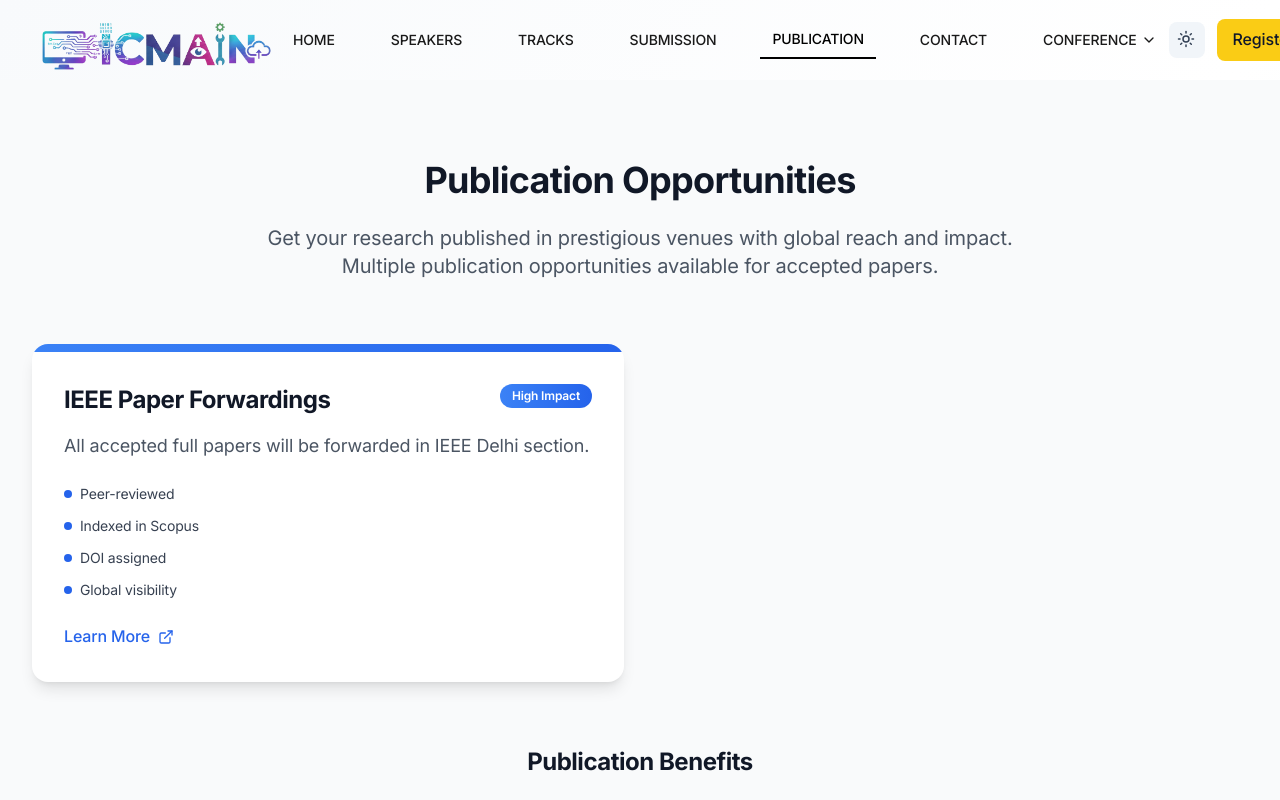
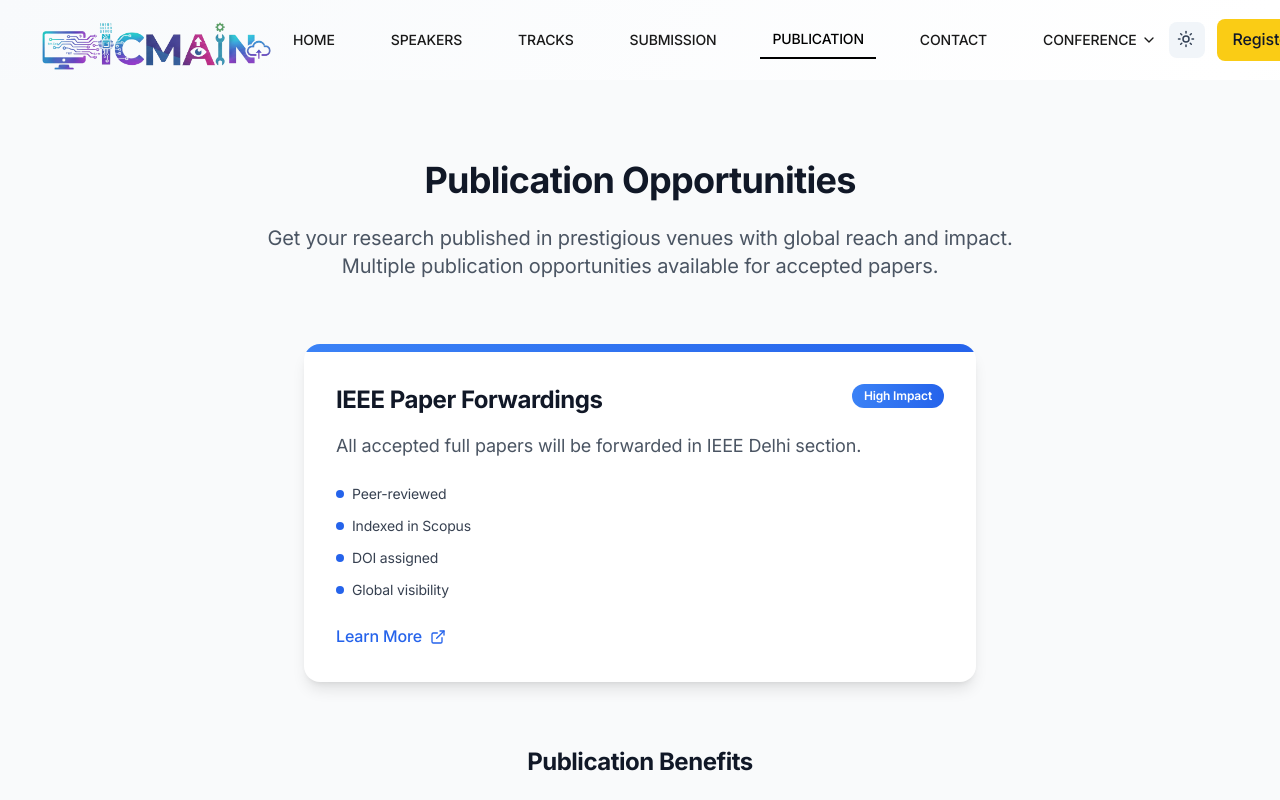
Before and after one commit to Kritika11052005/ResearchConference, a React (Vite) app: page /publication in a window 1280 px wide. Shown: the top 800 px of the page. Built offline with nearby package versions, Linux system fonts and the light colour scheme.

Commit message:
Publication Page and Contact Committee

```diff
--- a/src/pages/Contact.tsx
+++ b/src/pages/Contact.tsx
@@ -90,7 +90,7 @@ const Contact = () => {
             className="text-center"
           >
             <h1 className="text-4xl md:text-5xl lg:text-6xl font-bold text-slate-900 dark:text-white mb-6">
-              Organizing <span className="bg-gradient-to-r from-blue-600 to-purple-600 bg-clip-text text-transparent">Committee</span>
+              Contact <span className="bg-gradient-to-r from-blue-600 to-purple-600 bg-clip-text text-transparent">Committee</span>
             </h1>
             <p className="text-xl text-slate-600 dark:text-slate-300 max-w-3xl mx-auto leading-relaxed">
               Meet the dedicated team behind ICMAIN 2027, working tirelessly to bring you an exceptional conference experience
--- a/src/pages/Publication.tsx
+++ b/src/pages/Publication.tsx
@@ -44,7 +44,8 @@ const Publication = () => {
         </div>
 
         {/* Publication Options */}
-        <div className="grid md:grid-cols-2 gap-8 mb-16">
+        <div className="flex justify-center mb-16">
+  <div className="w-full max-w-2xl">
     {publications.map((pub, index) => (
       <div
         key={index}
@@ -83,6 +84,7 @@ const Publication = () => {
         </div>
       </div>
     ))}
+  </div>
 </div>
 
         {/* Benefits */}
```
Lines whose indentation alone changed are shown as unchanged.
